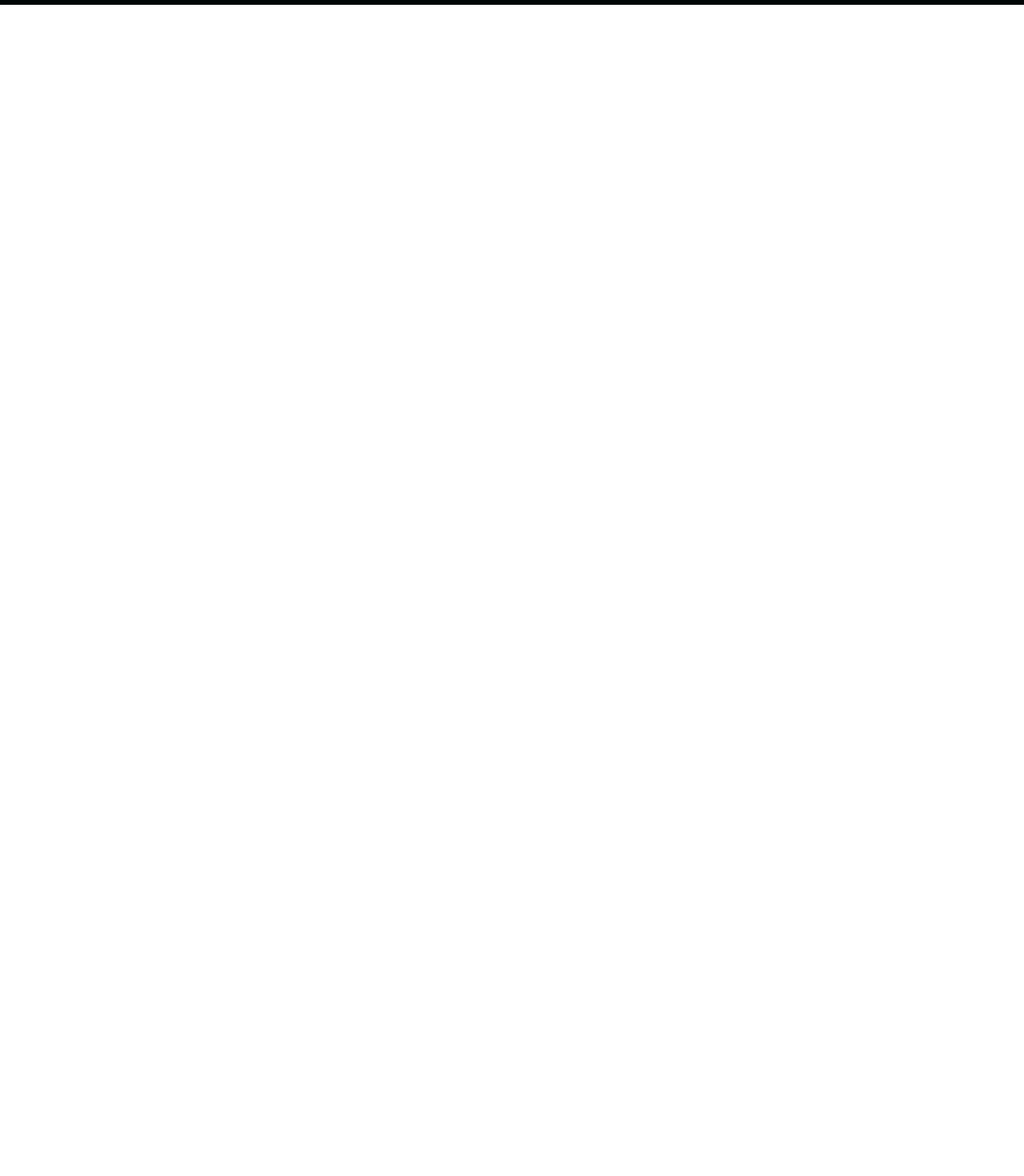
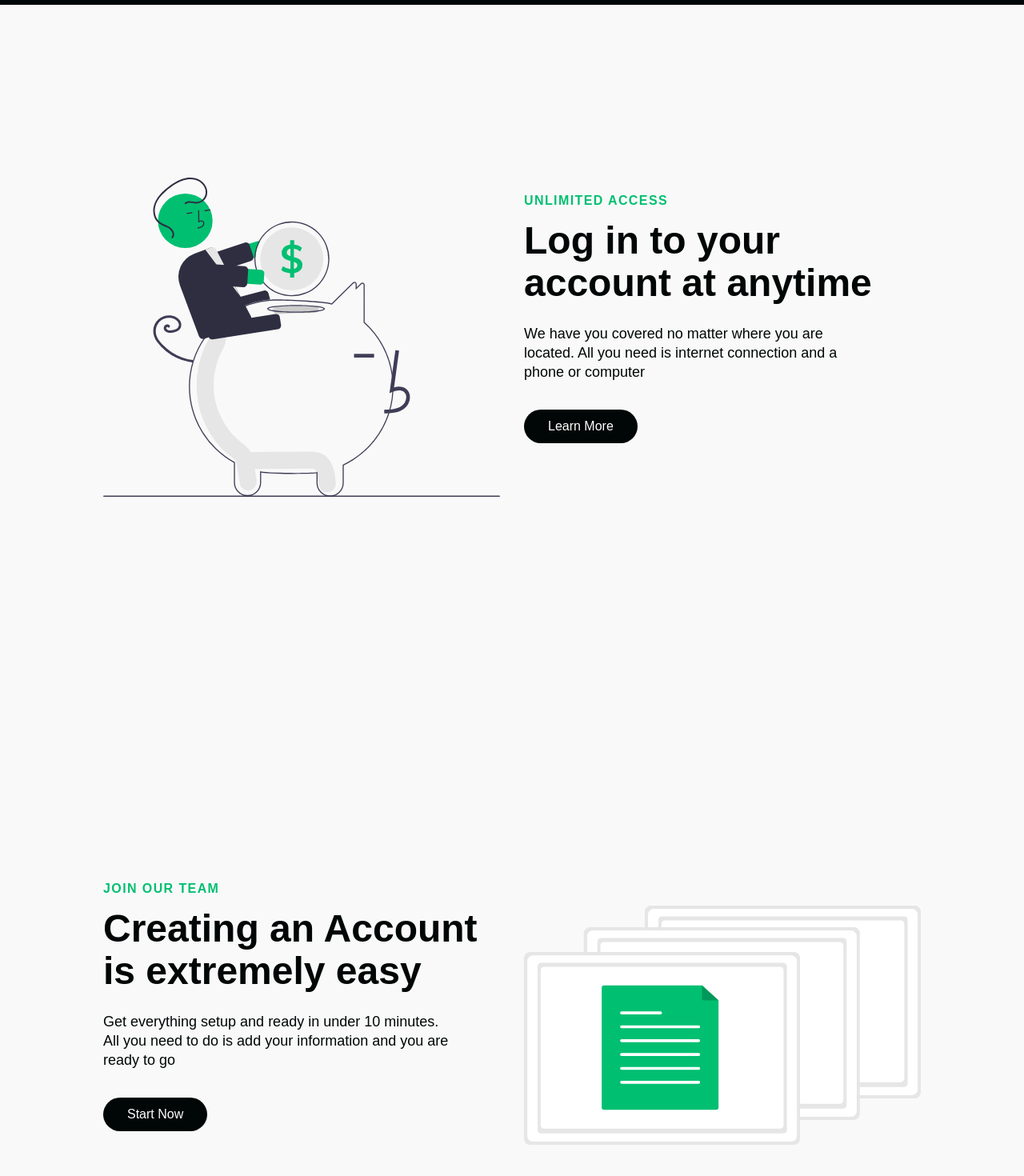
Before and after one commit to Nyamekesse/react-styled-component-virtual-banking-site, a React (Create React App) app: page / in a window 1280 px wide. Shown: the part 1654-3124 px from the top of the page at 80% size. Before the commit the page ends 1660 px from the top, so only its background shows below. Built offline with nearby package versions, Linux system fonts and the light colour scheme; a web font is replaced by a local one.

Commit message:
added rest of display page information

```diff
--- a/src/components/InfoSection/Data.jsx
+++ b/src/components/InfoSection/Data.jsx
@@ -1,5 +1,6 @@
 import ImageCar from "../../assets/images/car.svg";
-
+import ImageFile from "../../assets/images/files.svg";
+import ImageSaving from "../../assets/images/pig-savings.svg";
 export const homeObjOne = {
   id: "about",
   lightBg: false,
@@ -17,3 +18,37 @@
   primary: true,
   darkText: false,
 };
+export const homeObjTwo = {
+  id: "discover",
+  lightBg: true,
+  lightText: false,
+  lightTextDesc: false,
+  topLine: "Unlimited Access",
+  headline: "Log in to your account at anytime",
+  description:
+    "We have you covered no matter where you are located. All you need is internet connection and a phone or computer",
+  buttonLabel: "Learn More",
+  imgStart: true,
+  img: ImageSaving,
+  alt: "Piggy Bank",
+  dark: false,
+  primary: false,
+  darkText: true,
+};
+export const homeObjThree = {
+  id: "signup",
+  lightBg: true,
+  lightText: false,
+  lightTextDesc: false,
+  topLine: "Join our Team",
+  headline: "Creating an Account is extremely easy",
+  description:
+    "Get everything setup and ready in under 10 minutes. All you need to do is add your information and you are ready to go ",
+  buttonLabel: "Start Now",
+  imgStart: false,
+  img: ImageFile,
+  alt: "Files",
+  dark: false,
+  primary: false,
+  darkText: true,
+};
--- a/src/components/InfoSection/Info.elements.jsx
+++ b/src/components/InfoSection/Info.elements.jsx
@@ -51,7 +51,7 @@
 `;
 
 export const TopLine = styled.p`
-  color: "#01bf71";
+  color: #01bf71;
   line-height: 16px;
   font-size: 16px;
   font-weight: 700;
--- a/src/components/Navbar/index.jsx
+++ b/src/components/Navbar/index.jsx
@@ -31,7 +31,7 @@
               <NavLinks to="services">Services</NavLinks>
             </NavItem>
             <NavItem>
-              <NavLinks to="signp">SignUp</NavLinks>
+              <NavLinks to="signup">SignUp</NavLinks>
             </NavItem>
           </NavMenu>
           <NavBtn>
--- a/src/pages/index.jsx
+++ b/src/pages/index.jsx
@@ -3,7 +3,11 @@
 import Navbar from "../components/Navbar";
 import HeroSection from "../components/HeroSection";
 import InfoSection from "../components/InfoSection";
-import { homeObjOne } from "../components/InfoSection/Data";
+import {
+  homeObjOne,
+  homeObjThree,
+  homeObjTwo,
+} from "../components/InfoSection/Data";
 const Home = () => {
   const [isOpen, setIsOpen] = useState(false);
   const toggle = () => {
@@ -15,6 +19,8 @@
       <Navbar toggle={toggle} />
       <HeroSection />
       <InfoSection {...homeObjOne} />
+      <InfoSection {...homeObjTwo} />
+      <InfoSection {...homeObjThree} />
     </>
   );
 };
```
